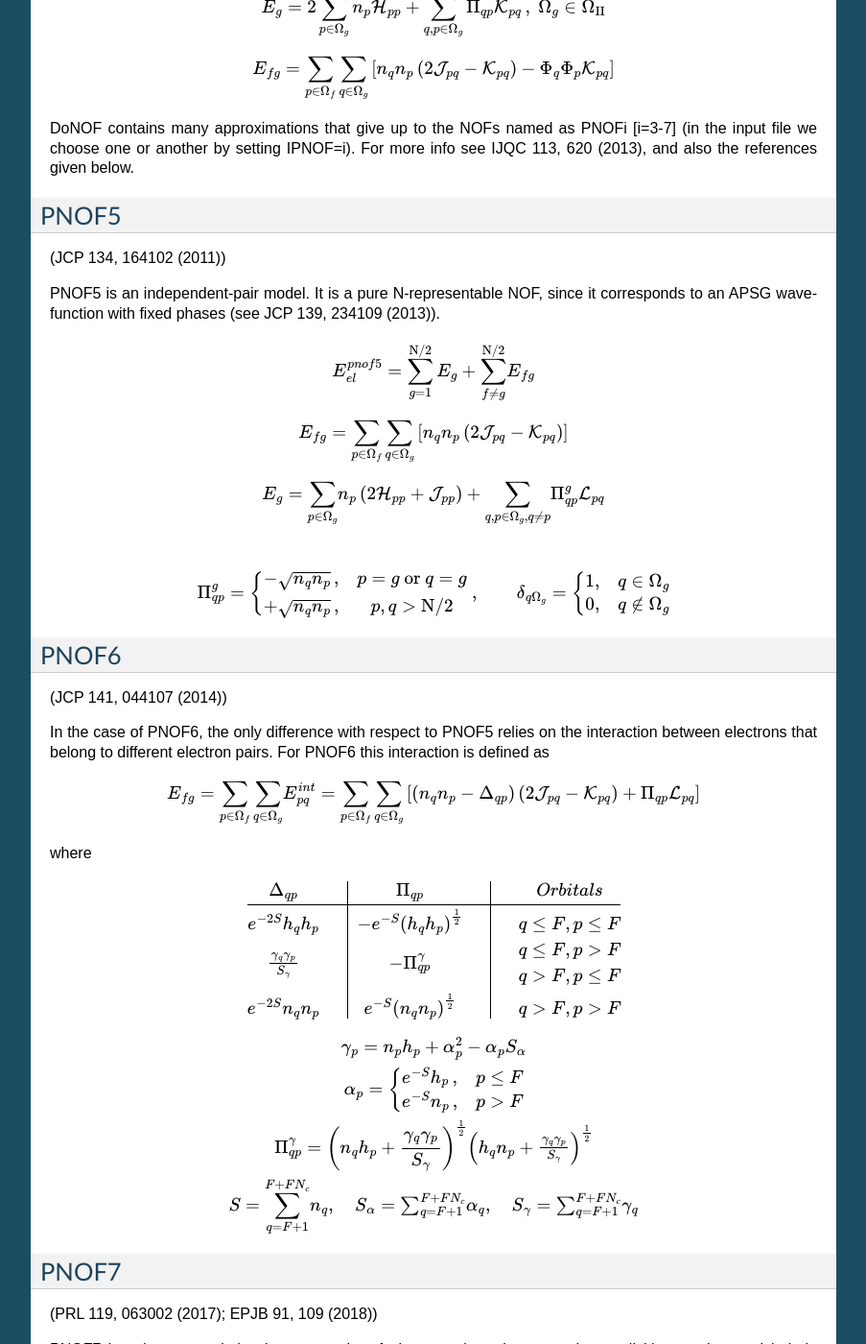
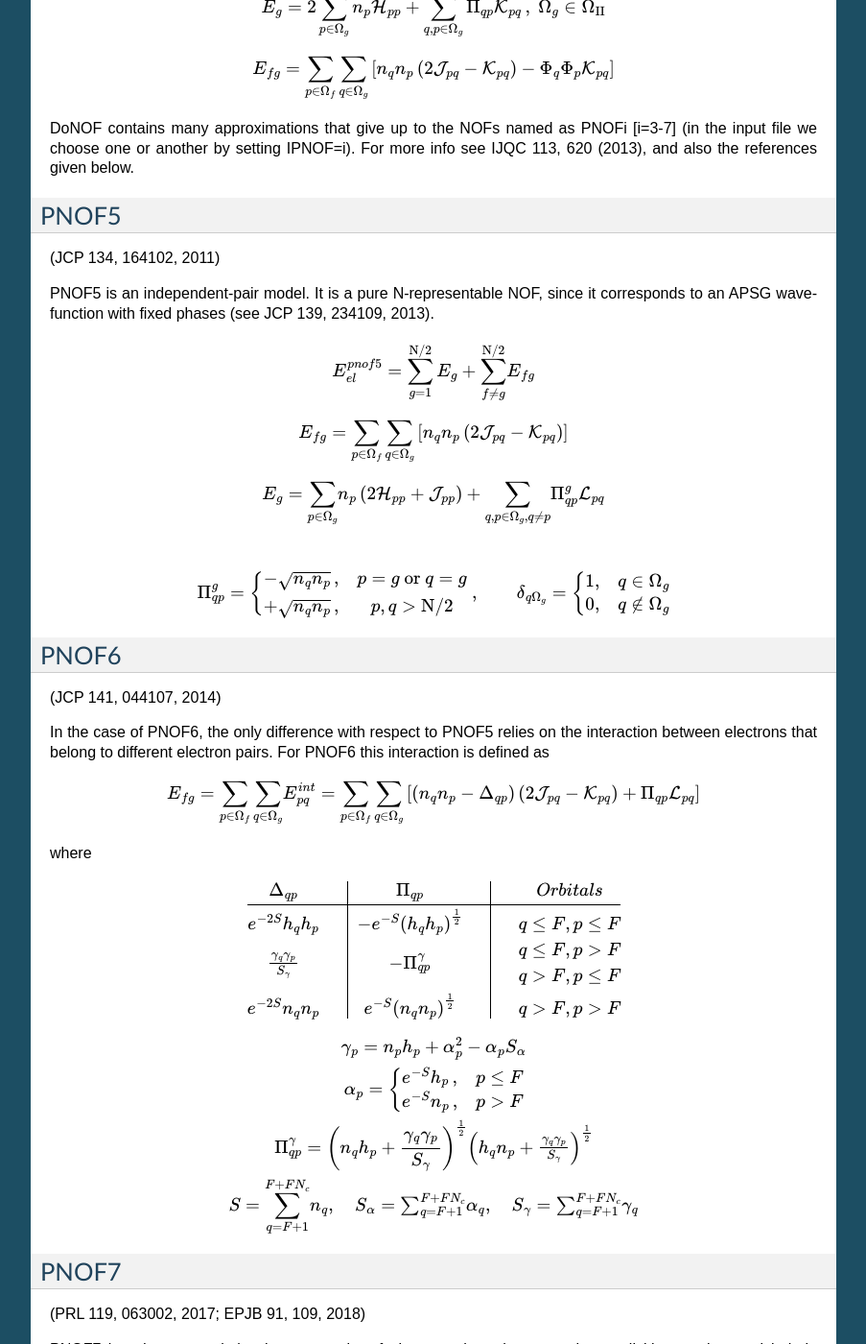
Before and after one commit to DoNOF/DoNOF-Documentation, a Sphinx documentation site: the page built from docs/PNOF57.rst, in a window 1280 px wide and 1400 px high, scrolled down 798 px. Shown: the whole window at 96% size, without its empty margins (198-1101 px from the left). Built offline with Sphinx 7.4.7, drawn with Linux system fonts in a browser that asks for light colours; some of the changed text lies outside the part shown.

```diff
--- a/docs/PNOF57.rst
+++ b/docs/PNOF57.rst
@@ -43,9 +43,9 @@ DoNOF contains many approximations that give up to the NOFs named as PNOFi [i=3-
 PNOF5
 -----
 
-(JCP 134, 164102 (2011))
+(JCP 134, 164102, 2011)
 
-PNOF5 is an independent-pair model. It is a pure N-representable NOF, since it corresponds to an APSG wavefunction with fixed phases (see JCP 139, 234109 (2013)).
+PNOF5 is an independent-pair model. It is a pure N-representable NOF, since it corresponds to an APSG wavefunction with fixed phases (see JCP 139, 234109, 2013).
 
 .. math::
 
@@ -67,7 +67,7 @@ PNOF5 is an independent-pair model. It is a pure N-representable NOF, since it c
 PNOF6
 -----
 
-(JCP 141, 044107 (2014))
+(JCP 141, 044107, 2014)
 
 In the case of PNOF6, the only difference with respect to PNOF5 relies on the interaction between electrons that belong to different electron pairs. For PNOF6 this interaction is defined as
 
@@ -89,7 +89,7 @@ where
 PNOF7
 -----
 
-(PRL 119, 063002 (2017); EPJB 91, 109 (2018))
+(PRL 119, 063002, 2017; EPJB 91, 109, 2018)
 
 PNOF7 introduces correlation between pairs of electrons through a term that explicitly contains particle-hole symmetry.
 
@@ -115,7 +115,7 @@ where {n} is the set of natural orbital occupation numbers.
 PNOF7s
 ------
 
-(PRA 98, 022504 (2018))
+(PRA 98, 022504, 2018)
 
 In order to choose PNOF7s in DoNOF, you must set IPNOF=7 Ista=1 in the $NOFINP section of your input file.
 
```
